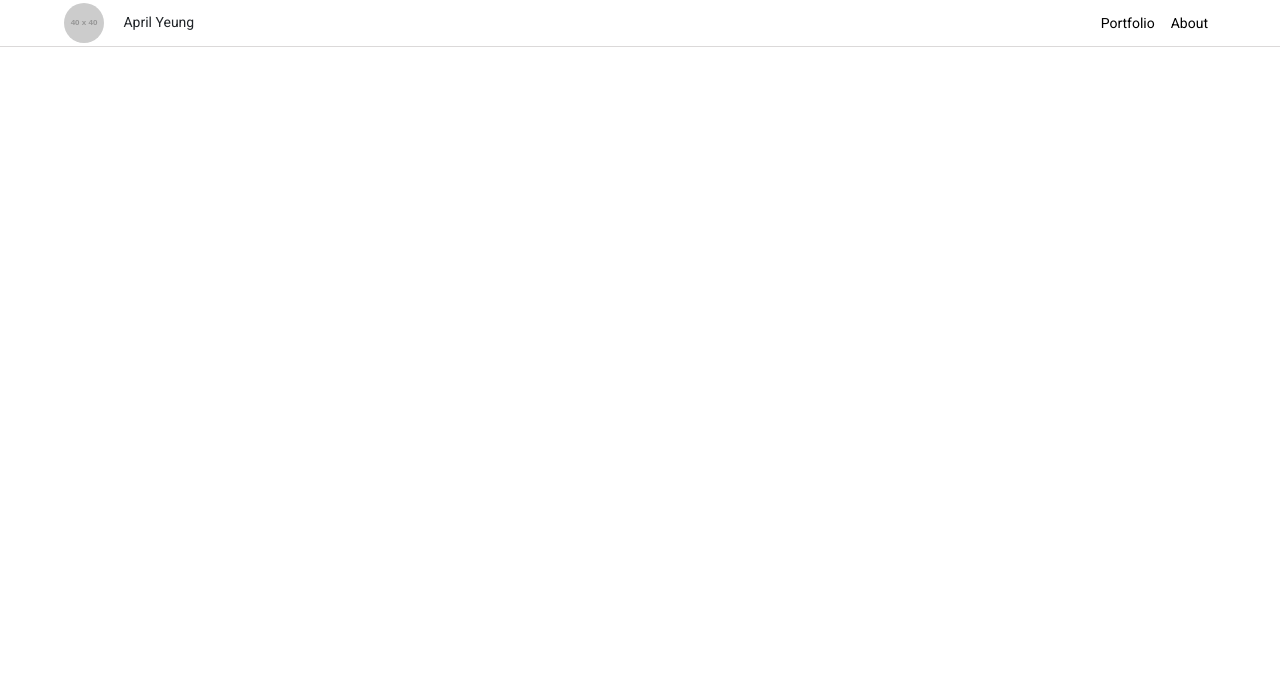
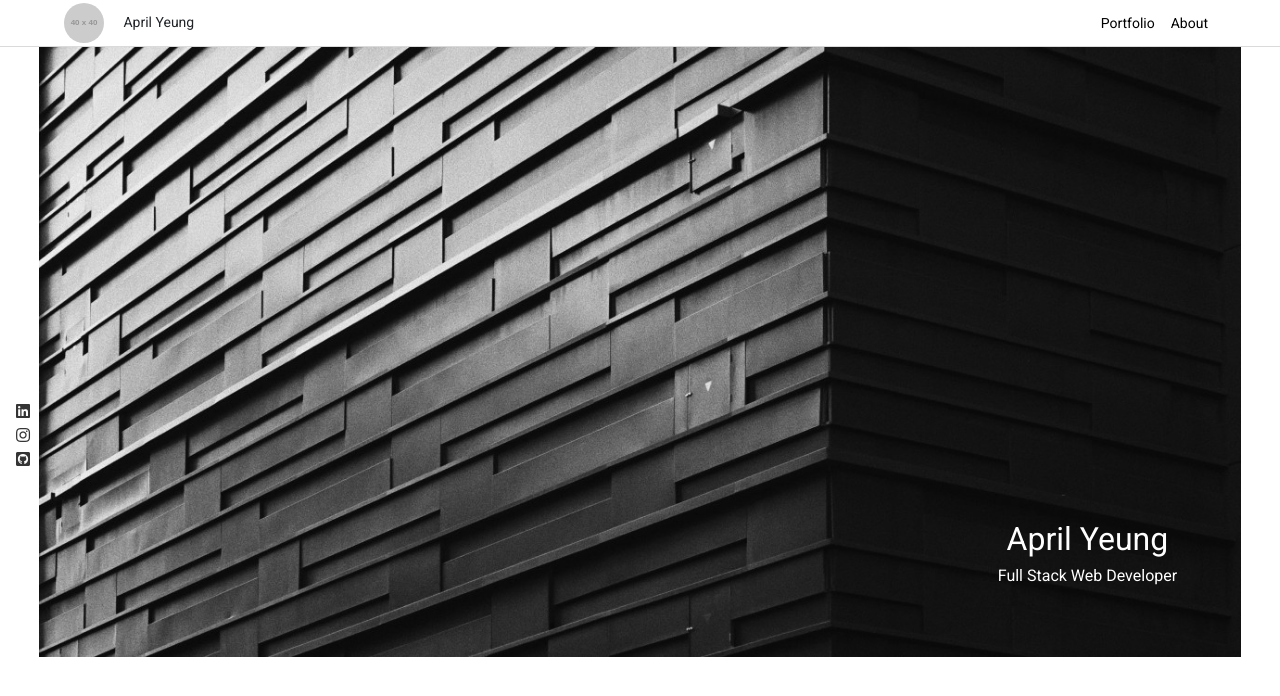
Before and after one commit to aprilyeung/assignment-personal, a plain HTML site: page index.html in a window 1280 px wide. Drawn offline with nearby package versions, Linux system fonts and the light colour scheme; placeholder pictures from the web are drawn by us.

Commit message:
Side nav and hero complete

```diff
--- a/index.html
+++ b/index.html
@@ -29,6 +29,20 @@
             </div>
         </div>
     </nav>
+    <!--hero-image-->
+    <div class="container-fluid hero-section">
+        <img class="img-fluid w-100 px-md-4 hero-image" src="./images/suganth-466914-unsplash.jpg" />
+        <div class="intro px-3 text-center">
+          <h1>April Yeung</h1>
+          <h4>Full Stack Web Developer</h4>
+        </div>
+    </div>
+    <!--sidebar social media-->
+    <div class="sidenav social-media pl-3">
+      <a href="https://www.linkedin.com/in/aprilyeung/" target="_blank"><i class="fab fa-linkedin"></i></a>
+      <a href="https://www.instagram.com/travelblobs/?hl=en" target="_blank"><i class="fab fa-instagram"></i></a>
+      <a href="https://github.com/aprilyeung" target="_blank"><i class="fab fa-github-square"></i></a>
+    </div>
 
 
     <!-- Optional JavaScript -->
--- a/style.css
+++ b/style.css
@@ -1,5 +1,11 @@
 body {
   font-family: 'Roboto', sans-serif;
+}
+
+@media (min-width: 1200px) {
+  .container-fluid {
+    max-width: 1300px;
+  }
 }
 
 .navbar {
@@ -13,8 +19,61 @@ body {
   font-weight: 100;
 }
 
-@media (min-width: 1200px) {
-  .container-fluid {
-    max-width: 1120px;
+.container-fluid {
+  position: relative;
+}
+
+.intro {
+  position: absolute;
+  top: 80%;
+  left: 80%;
+  transform: translate(-20%, -20%);
+  color: #FFF;
+}
+
+@media (max-width: 576px) {
+  h1 {
+    font-size: 0.5rem;
+  }
+  h4 {
+    font-size: 0.4rem;
   }
 }
+
+@media (min-width: 576px) {
+  h1 {
+    font-size: 1rem;
+  }
+  h4 {
+    font-size: 0.5rem;
+  }
+}
+
+@media (min-width: 768px) {
+  h1 {
+    font-size: 1.5rem;
+  }
+  h4 {
+    font-size: 0.7rem;
+  }
+}
+
+@media (min-width: 992px) {
+  h1 {
+    font-size: 2rem;
+  }
+  h4 {
+    font-size: 1rem;
+  }
+}
+
+.sidenav {
+  width: 10px;
+  position: fixed;
+  top: 50%;
+  left: 0;
+  }
+
+.sidenav i {
+  color: #353535;
+}
```
Also changed, not shown: Images/suganth-466914-unsplash.jpg (added), 1 other file.
